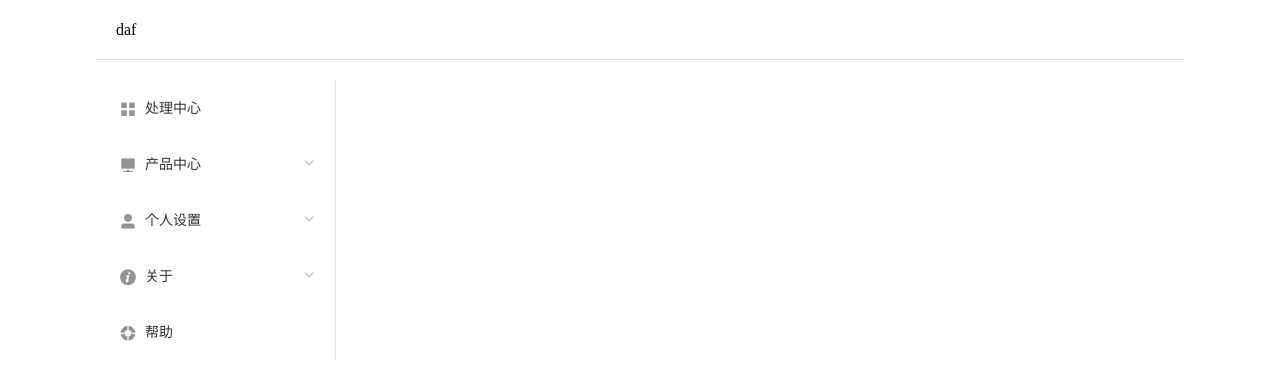
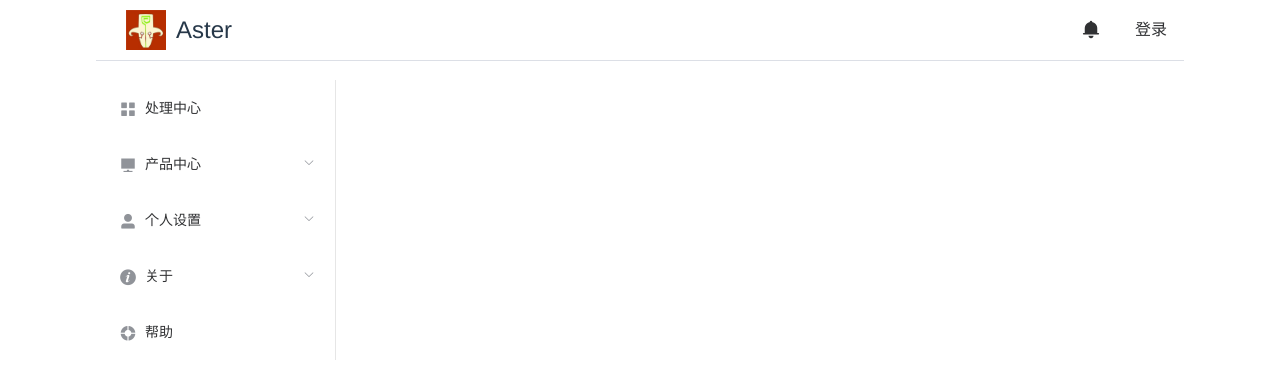
Before and after one commit to conhaifeng/aster, a Vue app: page / in a window 1280 px wide. Shown: the top 380 px of the page. Built offline with nearby package versions, Linux system fonts and the light colour scheme.

Commit message:
1.添加header

```diff
--- a/src/App.vue
+++ b/src/App.vue
@@ -1,9 +1,23 @@
 <template>
   <el-container class="container">
-    <el-header class="header-container">
-      <el-row>
-        <el-col :span="12">daf</el-col>
-      </el-row>
+    <el-header>
+      <div class="header-container">
+        <a id="logo" href="//10.100.108.23:8080">
+          <img :src="headerLogo" class="header-logo">
+          <span>Aster</span>
+        </a>
+
+        <ul class="nav">
+          <li class="nav-item">
+            <router-link to="/message/new">
+              <i class="el-icon-message-solid"></i>
+            </router-link>
+          </li>
+          <li class="nav-item">
+            <router-link to="/login">登录</router-link>
+          </li>
+        </ul>
+      </div>
     </el-header>
     <el-scrollbar class="page-container-scroll">
       <div class="page-container">
@@ -78,7 +92,14 @@
 
 
 <script>
-export default {};
+export default {
+  data: function() {
+    return {
+      headerLogo: require("./assets/logo.jpg"),
+      fit: "fill"
+    };
+  }
+};
 </script>
 
 <style>
@@ -91,6 +112,7 @@ export default {};
 }
 
 .header-container {
+  height: 60px;
   width: 85vw;
   margin: 0 auto;
   line-height: 60px;
@@ -120,4 +142,49 @@ export default {};
   padding-left: 18vw;
   /* padding-left: 240px; */
 }
+
+.nav {
+  margin: 0;
+  float: right;
+}
+
+.nav-item {
+  float: left;
+  list-style: none;
+  padding: 0 17px;
+  margin: 0;
+}
+
+.header-logo {
+  width: 40px;
+  height: 40px;
+  padding: 10px;
+  vertical-align: middle;
+}
+
+#logo {
+  display: inline-block;
+  font-size: 1.5em;
+  line-height: 40px;
+  padding-left: 20px;
+  color: #273849;
+  font-family: "Helvetica Neue", Helvetica, "PingFang SC", "Hiragino Sans GB",
+    "Microsoft YaHei", "微软雅黑", Arial, sans-serif;
+  font-weight: 500;
+}
+
+#logo span {
+  vertical-align: middle;
+}
 </style>
+
+<style scoped>
+.el-icon-message-solid {
+  line-height: inherit;
+  font-size: 20px;
+}
+
+.el-header {
+  z-index:9999;
+}
+</style>
--- a/src/style/common.styl
+++ b/src/style/common.styl
@@ -6,4 +6,5 @@ body {
 
 a {
     text-decoration: none;
+    color:#303133;
 }
```
